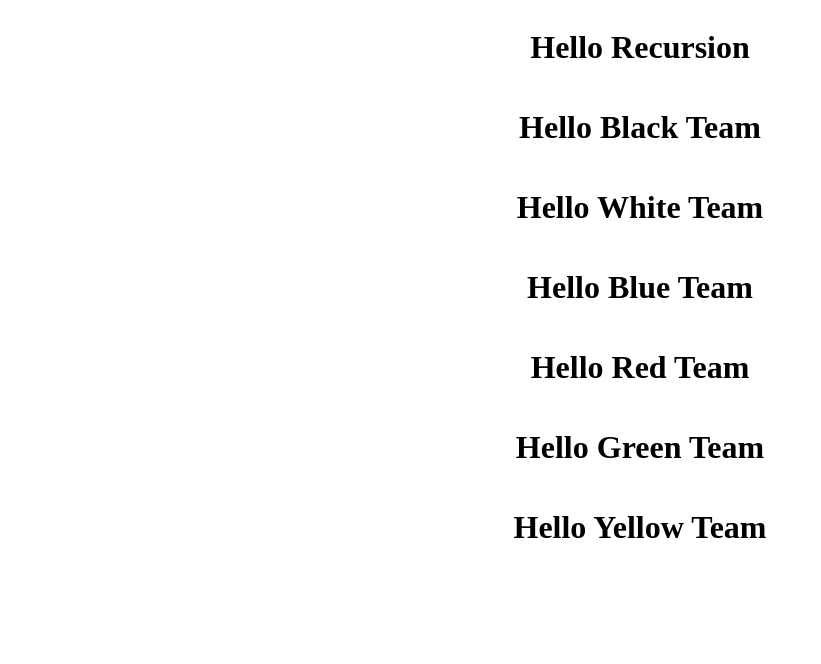
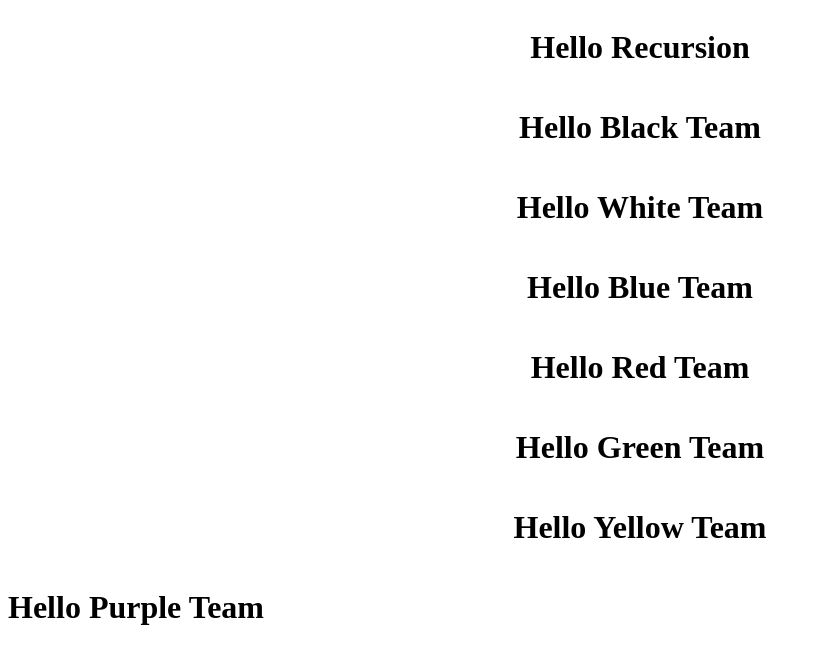
Before and after one commit to team-dev-a/task1, a plain HTML site: page index.html in a window 1280 px wide. Shown: the whole page, without its empty margins (0-821 px from the left). Drawn offline with Linux system fonts and the light colour scheme.

Commit message:
edit demo

```diff
--- a/index.html
+++ b/index.html
@@ -22,6 +22,9 @@
 
         <h1>Hello Yellow Team</h1>
     </div>
+    <div>
+        <h1>Hello Purple Team</h1>
+    </div>
 </body>
 
 </html>
```
Also changed, not shown: 1 other file.
